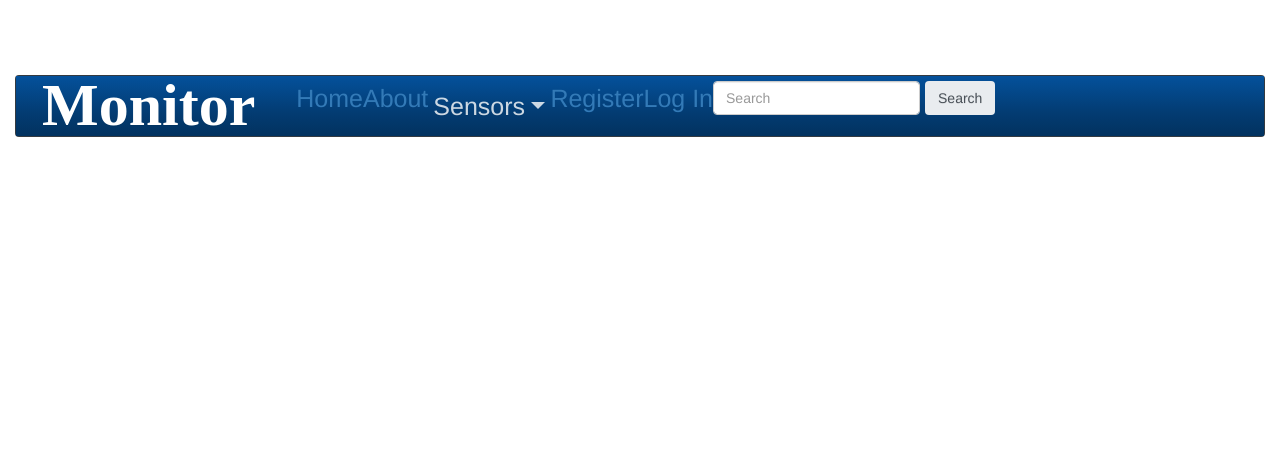
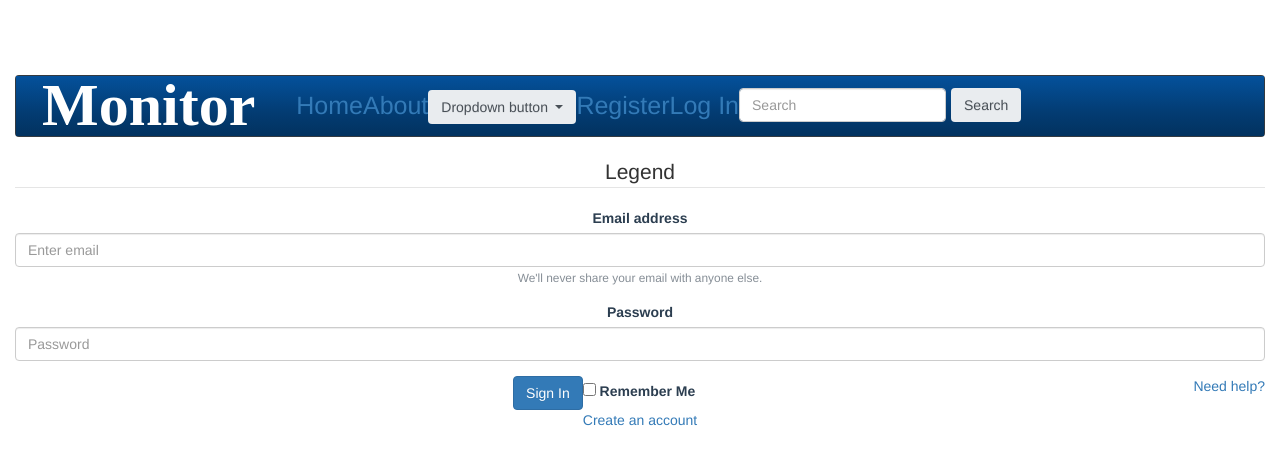
Before and after one commit to pasipiya/monitor-front-end, a Vue app: page /#/login in a window 1280 px wide. Shown: the top 464 px of the page. Built offline with nearby package versions, Linux system fonts and the light colour scheme; a web font is replaced by a local one.

Commit message:
monitor-front-end

```diff
--- a/src/components/LogIn.vue
+++ b/src/components/LogIn.vue
@@ -31,5 +31,8 @@
 
 <style scoped>
 
+    .form-group{
+
+    }
 
 </style>
--- a/src/components/Navbar.vue
+++ b/src/components/Navbar.vue
@@ -15,11 +15,15 @@
                     <router-link to="/about">About</router-link>
                 </li>
                 <li class="nav-item dropdown">
-                    <a class="nav-link dropdown-toggle" data-toggle="dropdown" href="#" role="button" aria-haspopup="true" aria-expanded="false">Sensors</a>
-                    <div class="dropdown-menu">
-                        <a class="dropdown-item" href="#">Temperature</a>
-                        <a class="dropdown-item" href="#">Humidity</a>
-                        <a class="dropdown-item" href="#">Pressure</a>
+                    <div class="dropdown">
+                        <button class="btn btn-secondary dropdown-toggle" type="button" id="dropdownMenuButton" data-toggle="dropdown" aria-haspopup="true" aria-expanded="false">
+                            Dropdown button
+                        </button>
+                        <div class="dropdown-menu" aria-labelledby="dropdownMenuButton">
+                            <a class="dropdown-item" href="#">Action</a>
+                            <a class="dropdown-item" href="#">Another action</a>
+                            <a class="dropdown-item" href="#">Something else here</a>
+                        </div>
                     </div>
                 </li>
                 <li class="nav-item">
--- a/src/main.js
+++ b/src/main.js
@@ -19,8 +19,8 @@
 ]
 
 const router = new VueRouter({
-  router
-})
+  routes
+});
 
 Vue.config.productionTip = false
 
```
